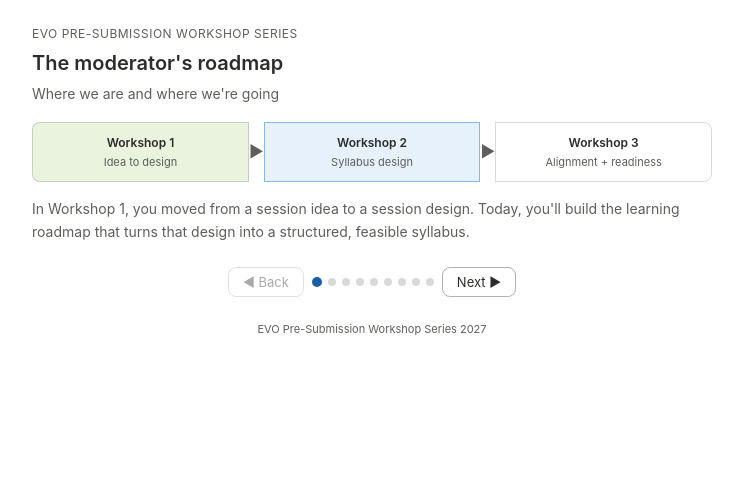
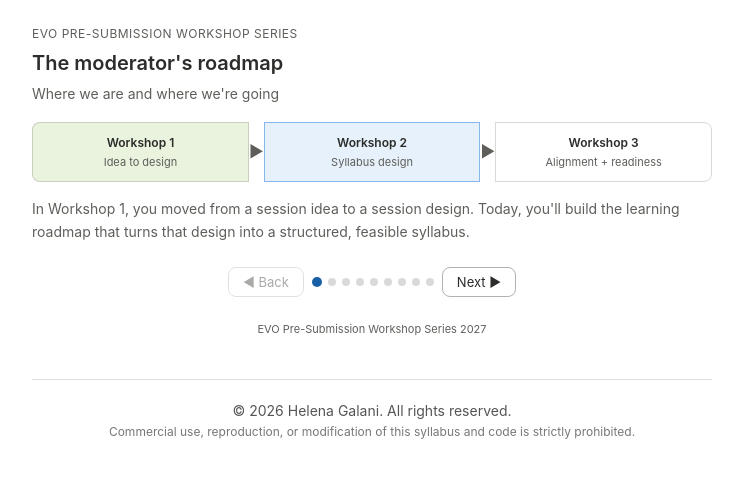
Before and after one commit to HelenaGalani/evo27-workshops, a plain HTML site: page index.html in a window 1280 px wide. Shown: the whole page, without its empty margins (268-1011 px from the left). Drawn offline with Linux system fonts and the light colour scheme.

Commit message:
Update index.html

```diff
--- a/index.html
+++ b/index.html
@@ -297,6 +297,10 @@ for(let i=0;i<N;i++){const s=document.createElement('span');s.className='dot'+(i
 function sh(n){document.querySelectorAll('.step').forEach(s=>s.classList.remove('active'));document.getElementById('s'+n).classList.add('active');document.querySelectorAll('.dot').forEach((d,i)=>d.classList.toggle('active',i===n));c=n;document.getElementById('pb').disabled=n===0;document.getElementById('nb').disabled=n===N-1}
 function go(dir){if(c+dir>=0&&c+dir<N)sh(c+dir)}
 </script>
+<footer style="text-align: center; padding: 20px; font-size: 14px; color: #555; border-top: 1px solid #ddd; margin-top: 40px;">
+    <p>© 2026 Helena Galani. All rights reserved.</p>
+    <p style="font-size: 12px; color: #777;">Commercial use, reproduction, or modification of this syllabus and code is strictly prohibited.</p>
+</footer>
 
 </body>
 </html>
```
